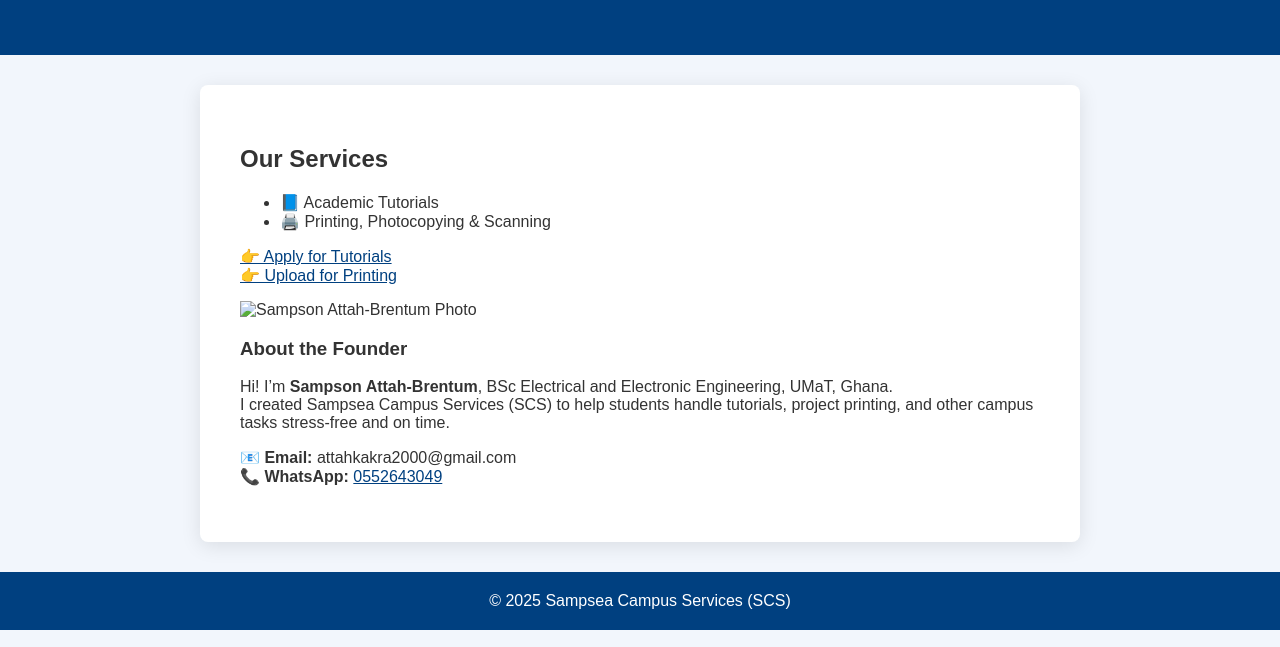
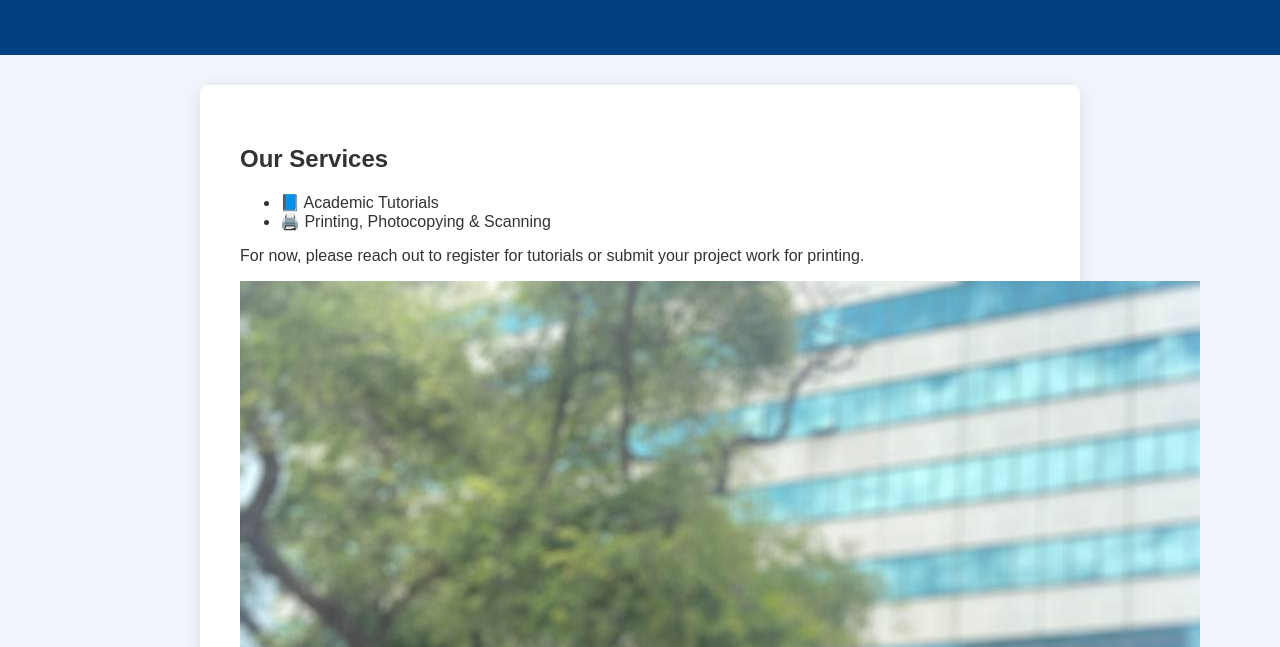
Before and after one commit to Sampsea/sampsea-campus-services-website, a plain HTML site: page index.html in a window 1280 px wide. Shown: the part 111-758 px from the top of the page. Drawn offline with Linux system fonts and the light colour scheme.

Commit message:
Add files via upload

```diff
--- a/index.html
+++ b/index.html
@@ -6,6 +6,7 @@
   <link rel="stylesheet" href="styles.css" />
 </head>
 <body>
+
   <header>
     <h1>Welcome to Sampsea Campus Services (SCS)</h1>
     <p>Your trusted hub for tutorials and printing services</p>
@@ -19,19 +20,18 @@
         <li>🖨️ Printing, Photocopying & Scanning</li>
       </ul>
       <p>
-        <a href="tutorials.html">👉 Apply for Tutorials</a><br/>
-        <a href="printing.html">👉 Upload for Printing</a>
+        For now, please reach out to register for tutorials or submit your project work for printing.
       </p>
     </section>
 
-    <!-- AUTHOR SECTION -->
+    <!-- Founder / Author Section -->
     <section class="author">
-      <img src="author.jpg" alt="Sampson Attah-Brentum Photo">
+      <img src="author.jpg.jpg" alt="Photo of Sampson Attah-Brentum">
       <h3>About the Founder</h3>
       <p>
-        Hi! I’m <strong>Sampson Attah-Brentum</strong>, BSc Electrical and Electronic Engineering, UMaT, Ghana.<br/>
-        I created Sampsea Campus Services (SCS) to help students handle tutorials, project printing,
-        and other campus tasks stress-free and on time.
+        Hi! I’m <strong>Sampson Attah-Brentum</strong>, BSc Electrical and Electronic Engineering, UMaT, Ghana.
+        I created Sampsea Campus Services (SCS) to help students easily handle tutorials, project printing,
+        and other campus tasks stress-free.
       </p>
       <p>
         📧 <strong>Email:</strong> attahkakra2000@gmail.com<br/>
@@ -43,5 +43,6 @@
   <footer>
     &copy; 2025 Sampsea Campus Services (SCS)
   </footer>
+
 </body>
 </html>
```
